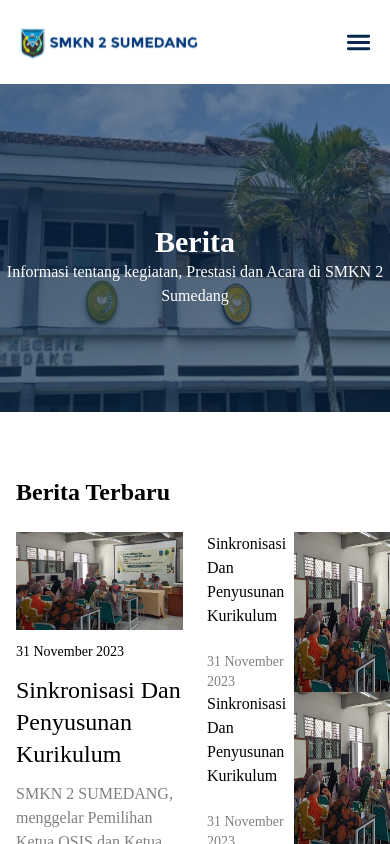
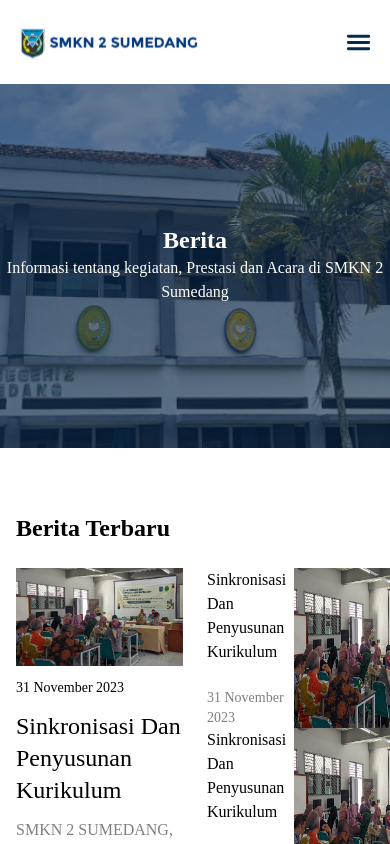
Before and after one commit to isyhfadilah/smkn2sumedang, a Next.js app: page /berita in a window 390 px wide. Shown: the top 844 px of the page. Built offline with nearby package versions, Linux system fonts and the light colour scheme; a web font is replaced by a local one.

Commit message:
fix: width n font size in hero component

```diff
--- a/src/components/common/hero/index.tsx
+++ b/src/components/common/hero/index.tsx
@@ -12,8 +12,8 @@ export const Hero: React.FC<Props> = ({ title, image, description }) => {
   }
 
   return (
-    <section style={backgroundImage} className="pt-56 pb-26 bg-cover bg-no-repeat bg-center text-white">
-      <h1 className="font-semibold text-3xl text-center">{title}</h1>
+    <section style={backgroundImage} className="pt-56 pb-36 lg:pb-26 bg-cover bg-no-repeat bg-center text-white w-full">
+      <h1 className="font-semibold text-2xl lg:text-3xl text-center">{title}</h1>
       <p className="text-center">{description}</p>
     </section>
   )
--- a/src/shared/styles/app.css
+++ b/src/shared/styles/app.css
@@ -657,7 +657,7 @@
 .py-5{padding-top:1.25rem;padding-bottom:1.25rem;}
 .py-56{padding-top:14rem;padding-bottom:14rem;}
 .py-6{padding-top:1.5rem;padding-bottom:1.5rem;}
-.pb-26{padding-bottom:6.5rem;}
+.pb-36{padding-bottom:9rem;}
 .pb-46{padding-bottom:11.5rem;}
 .pb-6{padding-bottom:1.5rem;}
 .pl-11{padding-left:2.75rem;}
@@ -747,9 +747,11 @@
 .lg\:w-3\/5{width:60%;}
 .lg\:flex-nowrap{flex-wrap:nowrap;}
 .lg\:border-r{border-right-width:1px;}
+.lg\:pb-26{padding-bottom:6.5rem;}
 .lg\:pl-10{padding-left:2.5rem;}
 .lg\:pr-10{padding-right:2.5rem;}
 .lg\:text-2xl{font-size:1.5rem;line-height:2rem;}
+.lg\:text-3xl{font-size:1.875rem;line-height:2.25rem;}
 .lg\:text-4xl{font-size:2.25rem;line-height:2.5rem;}
 .lg\:text-lg{font-size:1.125rem;line-height:1.75rem;}
 }
```
